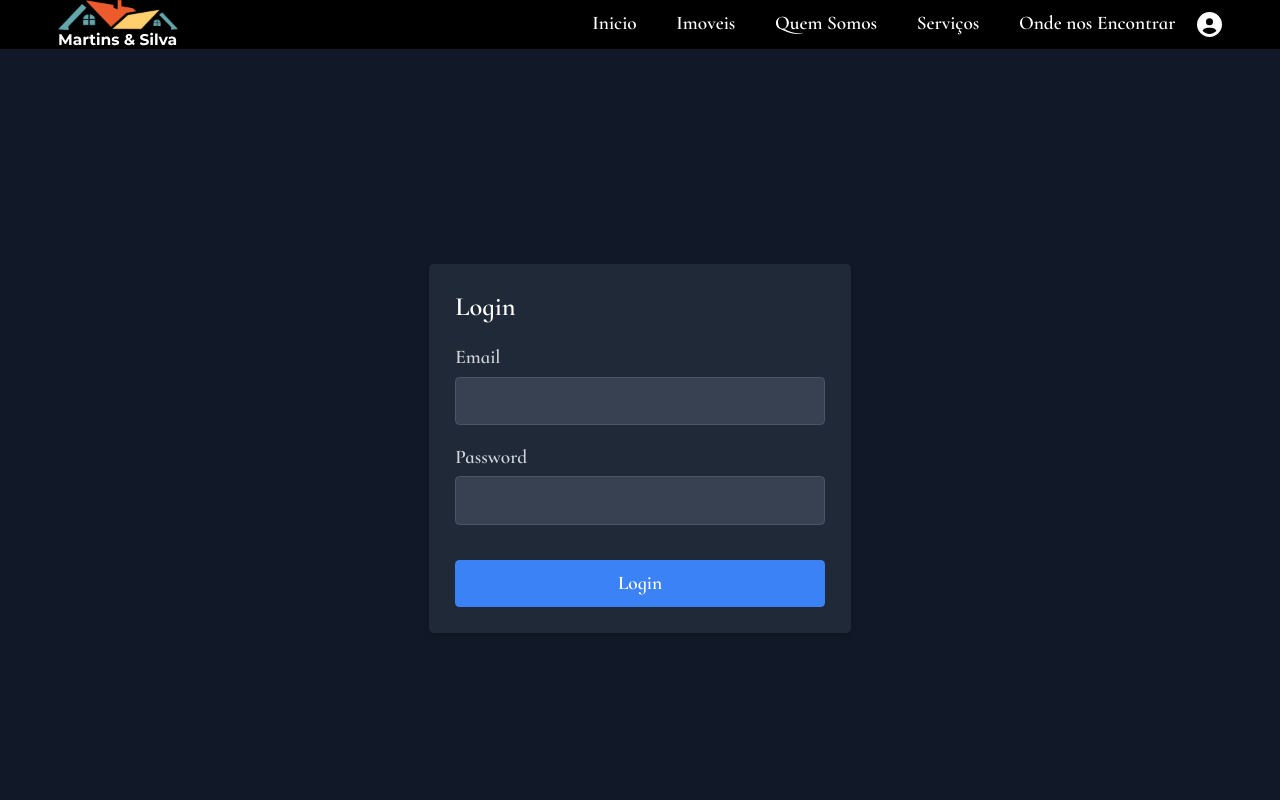
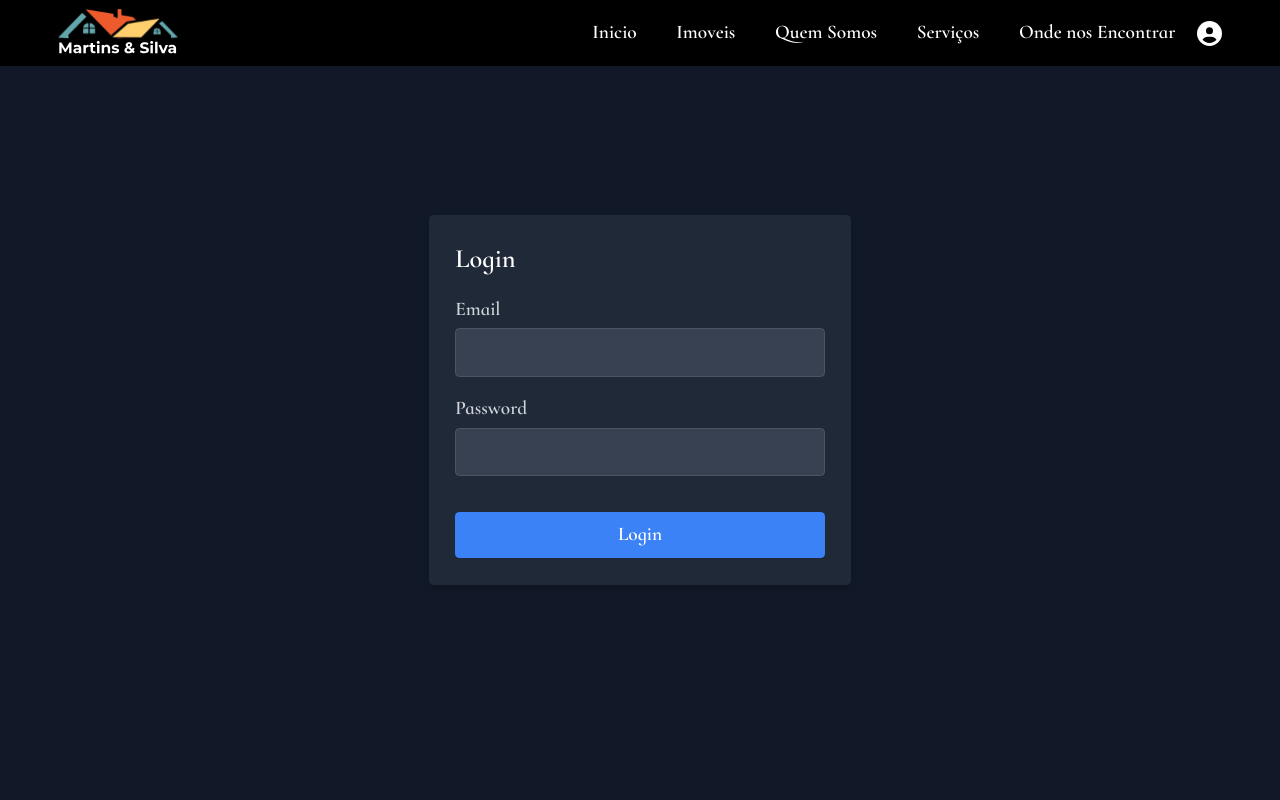
Before and after one commit to eliasfmartins/landing-imobiliaria, a Next.js app: page /auth in a window 1280 px wide. Shown: the top 800 px of the page. Built offline with nearby package versions, Linux system fonts and the light colour scheme; a web font is replaced by a local one.

Commit message:
style: correção header mobile

```diff
--- a/src/app/components/Header/index.tsx
+++ b/src/app/components/Header/index.tsx
@@ -30,12 +30,12 @@ export const Header = () => {
 	return (
 		<>
 			<header
-				className={`z-50 w-full  transition-all ease-in-out duration-1000  bg-black py-1${
-					navbar ? 'fixed mb-[80px] bg-black' : 'bg-red-500'
+				className={`z-50 w-full  transition-all ease-in-out duration-1000  bg-black p-2  ${
+					navbar?'fixed ' : 'fixed'
 				}`}
 			>
 				<div
-					className={`mx-auto max-w-[1200px] bg-transparent flex justify-between  items-center px-4 text-gray-800 max-h-20 h-full bg-red-500`}
+					className={`mx-auto max-w-[1200px] bg-transparent flex justify-between  items-center px-4 text-gray-800 max-h-20 h-full`}
 				>
 					<Link href="/">
 						<Image
@@ -68,7 +68,7 @@ export const Header = () => {
 							/>
 						</button>
 						<ul
-							className={` transition-all z-50 transition-all w-full flex-col sm:w-auto sm:flex-row sm:visible sm:flex sm:gap-1 text-white font-[700] items-center flex duration-1000 overflow-hidden top-[45px] right-0 left-0 justify-start gap-6 fixed h-0 sm:h-auto sm:static ${
+							className={` transition-all z-50 transition-all w-full flex-col sm:w-auto sm:flex-row sm:visible sm:flex sm:gap-1 text-white font-[700] items-center flex duration-1000 overflow-hidden top-[60px] right-0 left-0 justify-start gap-6 fixed h-0 sm:h-auto sm:static ${
 								navbar
 									? 'w-full h-screen pt-12 bg-black'
 									: 'invisible flex transition-all duration-1000'
```
